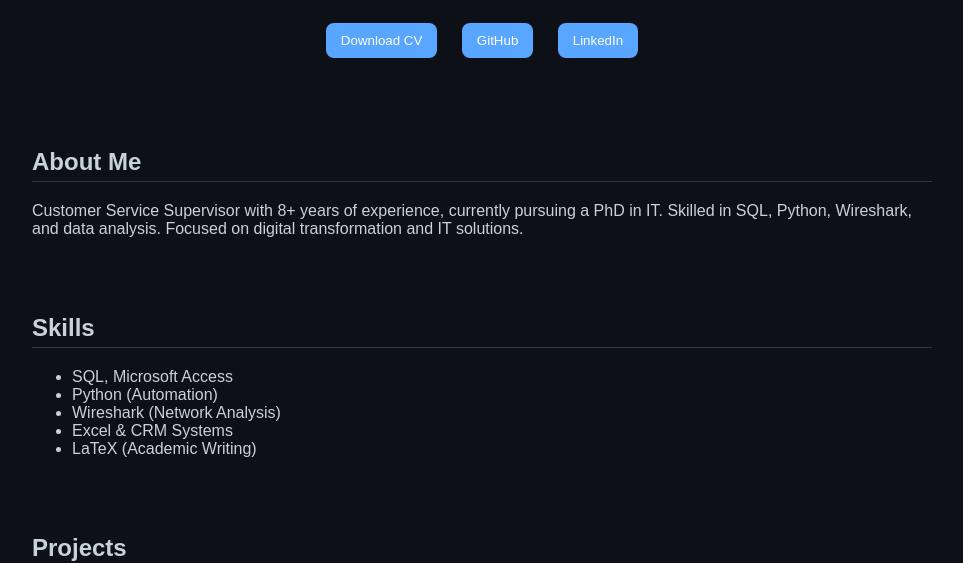
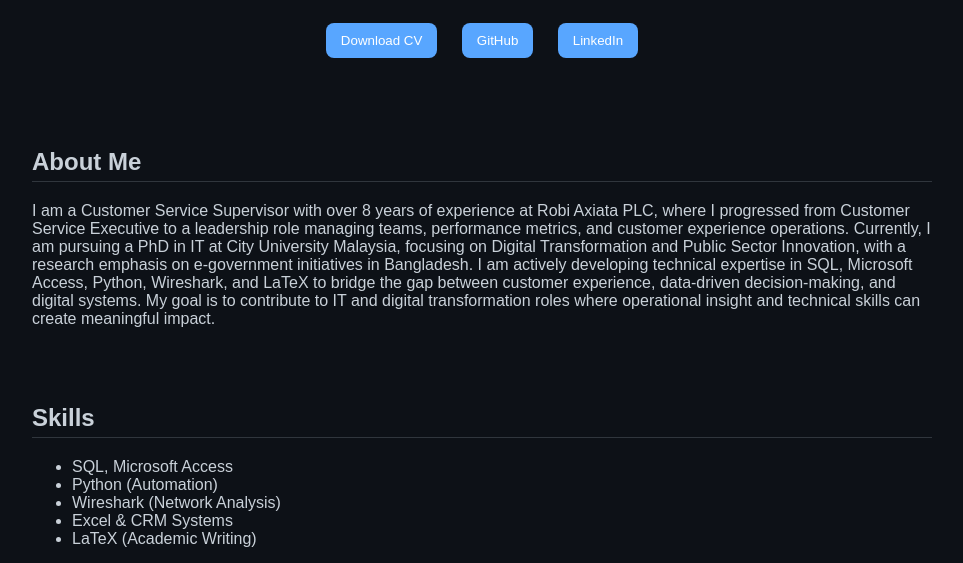
Before and after one commit to drdsajal/portfolio, a plain HTML site: page index.html in a window 1280 px wide. Shown: the part 274-837 px from the top of the page, without its empty margins (158-1121 px from the left). Drawn offline with Linux system fonts and the light colour scheme.

Commit message:
Enhance 'About Me' section with detailed information
Expanded the 'About Me' section to provide a more detailed professional background, including current studies and technical skills.

```diff
--- a/index.html
+++ b/index.html
@@ -24,7 +24,13 @@
 <section>
 <h2>About Me</h2>
 <p>
-Customer Service Supervisor with 8+ years of experience, currently pursuing a PhD in IT. Skilled in SQL, Python, Wireshark, and data analysis. Focused on digital transformation and IT solutions.
+I am a Customer Service Supervisor with over 8 years of experience at Robi Axiata PLC, where I progressed from Customer Service Executive to a leadership role managing teams, performance metrics, and customer experience operations.
+
+Currently, I am pursuing a PhD in IT at City University Malaysia, focusing on Digital Transformation and Public Sector Innovation, with a research emphasis on e-government initiatives in Bangladesh.
+
+I am actively developing technical expertise in SQL, Microsoft Access, Python, Wireshark, and LaTeX to bridge the gap between customer experience, data-driven decision-making, and digital systems.
+
+My goal is to contribute to IT and digital transformation roles where operational insight and technical skills can create meaningful impact.
 </p>
 </section>
 
```
